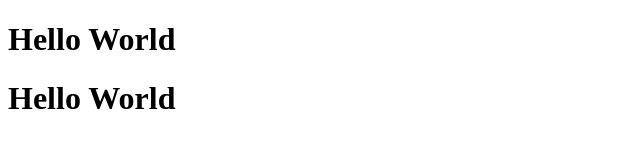
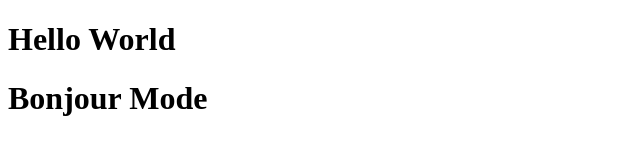
Before and after one commit to MVishnu07/cst3106_labs, a plain HTML site: page Lab02/hello_world.html in a window 1280 px wide. Shown: the whole page, without its empty margins (0-640 px from the left). Drawn offline with Linux system fonts and the light colour scheme.

Commit message:
Update hello_world.html

```diff
--- a/Lab02/hello_world.html
+++ b/Lab02/hello_world.html
@@ -8,6 +8,6 @@
 </head>
 <body>
     <h1>Hello World</h1>
-    <h1>Hello World</h1>
+    <h1>Bonjour Mode</h1>
 </body>
 </html>
```
